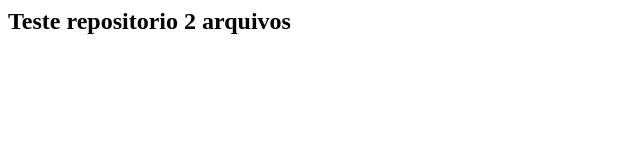
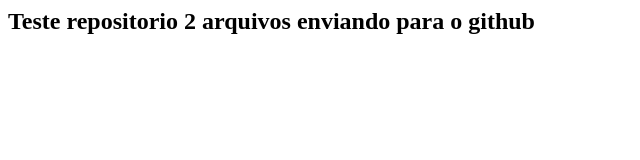
Before and after one commit to mm490514/git-fundamentos, a plain HTML site: page index.html in a window 1280 px wide. Shown: the whole page, without its empty margins (0-640 px from the left). Drawn offline with Linux system fonts and the light colour scheme.

Commit message:
enviando novo commitṕara o github

```diff
--- a/index.html
+++ b/index.html
@@ -1 +1 @@
-<h2> Teste repositorio 2 arquivos </h2>
+<h2> Teste repositorio 2 arquivos enviando para o github </h2>
```
